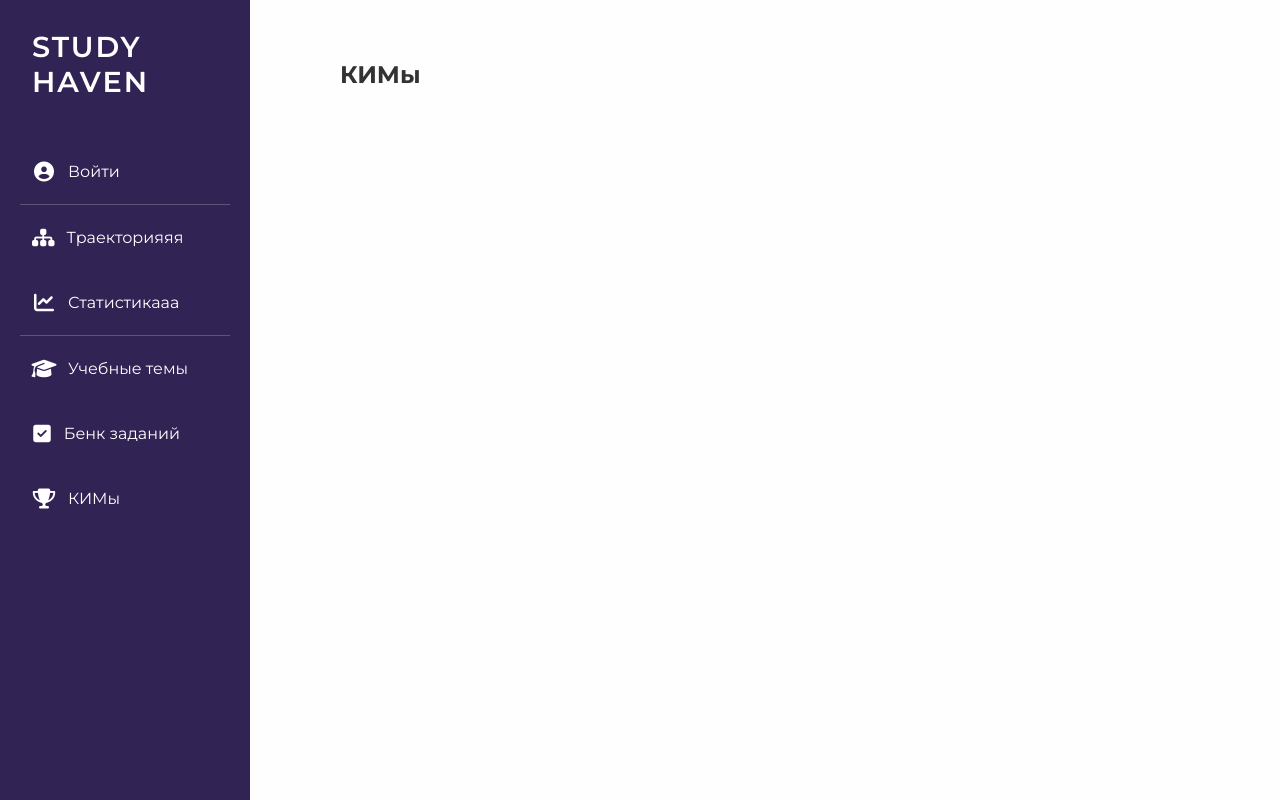
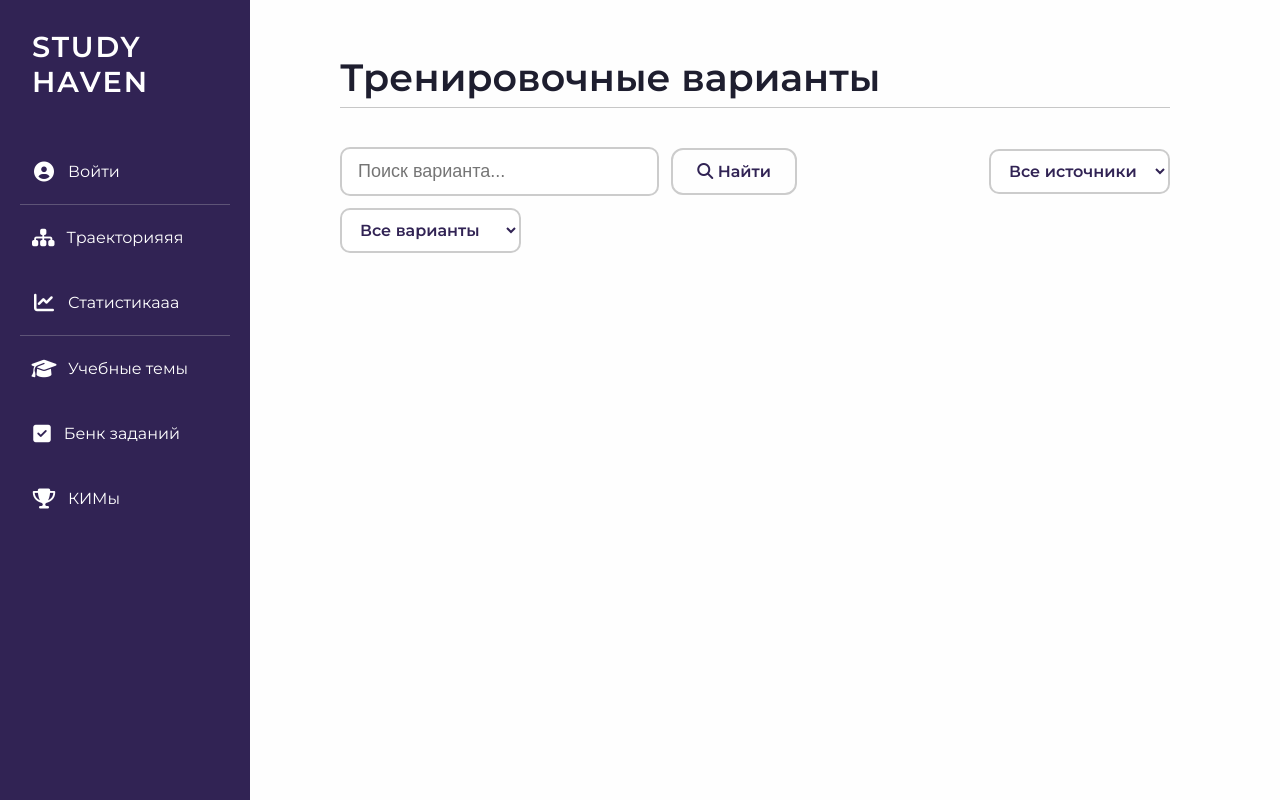
Before and after one commit to Ivan8293/OgeProject, a Laravel app: template resources/views/my_verstka/home_KIMs.blade.php in a window 1280 px wide. Run offline with Laravel 10, Linux system fonts and the light colour scheme; the template is opened without the code that fills it, so the values that code supplies are empty.

Commit message:
верстка кимов

```diff
--- /dev/null
+++ b/public/css/new_styles/kims_style.css
@@ -0,0 +1,190 @@
+.main_h, .second_h{
+    font-size: 38px;
+    font-weight: 600;
+    color: #1e1e2f;
+    padding-bottom: 6px;
+}
+.second_h {
+    border-bottom: 1px solid rgb(199, 199, 199);
+}
+.main_h {
+    margin-top: -6px;
+    margin-bottom: 33px;
+}
+.main_wrapper {
+    padding-right: 20px;
+}
+
+/* Список тем */
+.list_of_items {
+    display: flex;
+    flex-direction: column;
+    gap: 27px;
+}
+.list_item {
+    background-color: #ffffff;
+    border-radius: 16px;
+    padding: 20px 30px;
+    display: flex;
+    justify-content: space-between;
+    align-items: center;
+    box-shadow: 0 0px 15px rgba(0, 0, 0, 0.1); /* немного сильнее тень */
+    transition: transform 0.2s ease, box-shadow 0.2s ease;
+}
+.list_item:hover {
+    transform: translateY(-2px);
+    box-shadow: 0 6px 16px rgba(0, 0, 0, 0.08);
+}
+.list_item_text {
+    display: flex;
+    gap: 20px;
+    width: 75%;
+}
+.text_col {
+    display: flex;
+    flex-direction: column;
+    justify-content: center;
+}
+.progress_text {
+    font-size: 1.2rem;
+    color: #312354;
+    font-weight: 600;
+    margin-bottom: 5px;
+    margin-right: -20px;
+}
+
+/*Фильтр*/
+.filters_container {
+    display: flex;
+    flex-wrap: wrap;
+    gap: 12px;
+    margin-bottom: 10px;
+    align-items: center;
+    justify-content: space-between;
+}
+.search_input_large {
+    flex: 2;
+    padding: 12px 16px;
+    font-size: 18px;
+    border: 2px solid #ccc;
+    border-radius: 10px;
+    outline: none;
+    transition: border-color 0.3s;
+}
+
+.search_input_large:focus {
+    border-color: #5c4dff;
+}
+.search_button_large {
+    background-color: transparent;
+    color: #312354;
+    font-family: 'Montserrat', sans-serif;
+    border: 2px solid #ccc;
+    padding: 12px 24px;
+    border-radius: 12px;
+    font-weight: 600;
+    font-size: 16px;
+    transition: background-color 0.2s ease, color 0.2s ease;
+    cursor: pointer;
+    margin-right: 180px;
+}
+
+.list_item_button:hover {
+    background-color: #312354;
+    color: white;
+}
+.filter_select_large {
+    padding: 10px 14px;
+    color: #312354;
+    font-family: 'Montserrat', sans-serif;
+    font-weight: 600;
+    font-size: 16px;
+    border: 2px solid #ccc;
+    border-radius: 10px;
+    background-color: white;
+    min-width: 140px;
+    max-width: 181px;
+    flex-shrink: 0;
+    transition: border-color 0.3s;
+}
+.filter_select_large option {
+    font-weight: 500;
+}
+
+.filter_select_large:focus {
+    border-color: #5c4dff;
+}
+
+
+.text_main p {
+    font-size: 1rem;
+    font-weight: 600;
+    color: #312354;
+    margin-bottom: 8px;
+}
+
+.text_main span {
+    font-size: 1rem;
+    color: #666;
+}
+
+.text_main {
+    flex: 3;
+}
+
+.list_item_text p {
+    font-size: 26px;
+    color: #1e1e2f;
+    font-weight: 600;
+    margin-bottom: 6px;
+}
+.list_item_button_wrapper {
+    display: flex;
+    gap: 12px;
+    align-items: center;
+}
+.list_item_button {
+    background-color: transparent;
+    color: #312354;
+    border: 2px solid #312354;
+    padding: 12px 24px;
+    border-radius: 12px;
+    font-weight: 600;
+    font-size: 16px;
+    transition: background-color 0.2s ease, color 0.2s ease;
+    cursor: pointer;
+    display: flex;
+    align-items: center;
+    gap: 8px;
+    text-decoration: none;
+    position: relative;
+}
+.list_item_button:hover {
+    background-color: #312354;
+    color: white;
+}
+.list_item_button i {
+    font-size: 18px;
+}
+/* Подсказка при наведении */
+.list_item_button::after {
+    content: attr(data-tooltip);
+    position: absolute;
+    bottom: 130%;
+    left: 50%;
+    transform: translateX(-50%);
+    background-color: #333;
+    color: #fff;
+    padding: 6px 10px;
+    border-radius: 6px;
+    font-size: 12px;
+    white-space: nowrap;
+    opacity: 0;
+    pointer-events: none;
+    transition: opacity 0.3s ease;
+    z-index: 5;
+}
+
+.list_item_button:hover::after {
+    opacity: 1;
+}
--- a/resources/views/my_verstka/home_KIMs.blade.php
+++ b/resources/views/my_verstka/home_KIMs.blade.php
@@ -1,40 +1,59 @@
 @extends("my_verstka.home")
+
+@section("child_link")
+    <link rel="stylesheet" href="/css/new_styles/kims_style.css">
+@endsection
 
 @section("main_content")
 <div class="main_wrapper bor">
     <div class="main_h">
         <h2 class="second_h">
-            КИМы
+            Тренировочные варианты
         </h2>
-        <!-- <div class="add_button_wrapper">
-            <a id="add_class_button" href="">
-                <div class="add_button" >
-                    <div class="add_button_text">СОЗДАТЬ КЛАСС</div>
-
-                </div>
-            </a>
-        </div> -->
     </div>
 
     <div class="list_of_items">
+        <div class="filters_container">
+        <input type="text" placeholder="Поиск варианта..." class="search_input_large">
+        <button class="search_button_large"> <i class="fas fa-search"></i>   Найти</button>
+            <select class="filter_select_large">
+                <option>Все источники</option>
+                <option>Тренировочные варианты из заданий ФИПИ</option>
+                <option>Варианты с основной волны</option>
+                <option>Варианты с досрочной волны</option>
+                <option>Варианты с резервной волны</option>
+                <option>Пробные варианты СТАТГРАД</option>
+            </select>
+            <select class="filter_select_large">
+                <option>Все варианты</option>
+                <option>Только непрорешанные</option>
+                <option>Начатые</option>
+                <option>Законченные</option>
+            </select>
+        </div>
 
         @isset($KIMs)
             @foreach ($KIMs as $kim)
                 <div class="list_item">
-                    <div class="list_item_text">
+                <div class="list_item_text">
+
+                    <div class="text_col text_main">
                         <p>{{ $kim->name }}</p>
+                        <span>{{ $kim->name }}</span>
+                    </div>
+                    <div class="text_col text_progress">
+                        <div class="progress_text">Набрано 10/31 баллов</div>
+                </div>
                     </div>
                     <div class="list_item_button_wrapper">
-                        <div class="list_item_button">
-                            <div class="list_item_button_text">
-                                <a id="add_class_button" href="{{ route('open_kim', ['topic_id' => $kim->topic_id]) }}" >ОТКРЫТЬ</a>
-                            </div>
-                        </div>
+                        <a class="list_item_button" href="{{ route('open_kim', ['topic_id' => $kim->topic_id]) }}" data-tooltip="Перейти к практике">
+                            <i class="fas fa-pen"></i> Открыть
+                        </a>
                     </div>
                 </div>
+
             @endforeach
-        @endisset
-
+            @endisset
 
     </div>
 </div>
```
